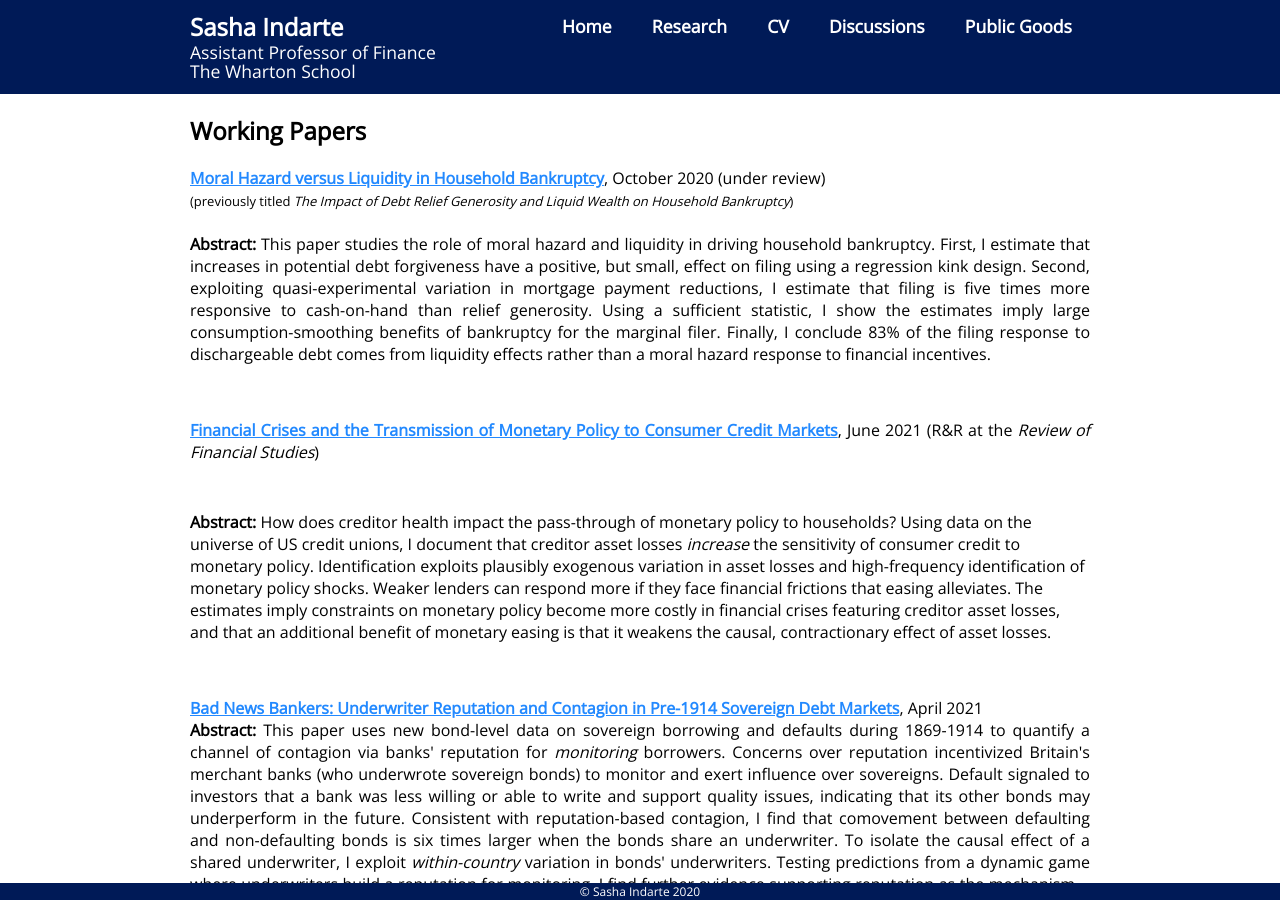
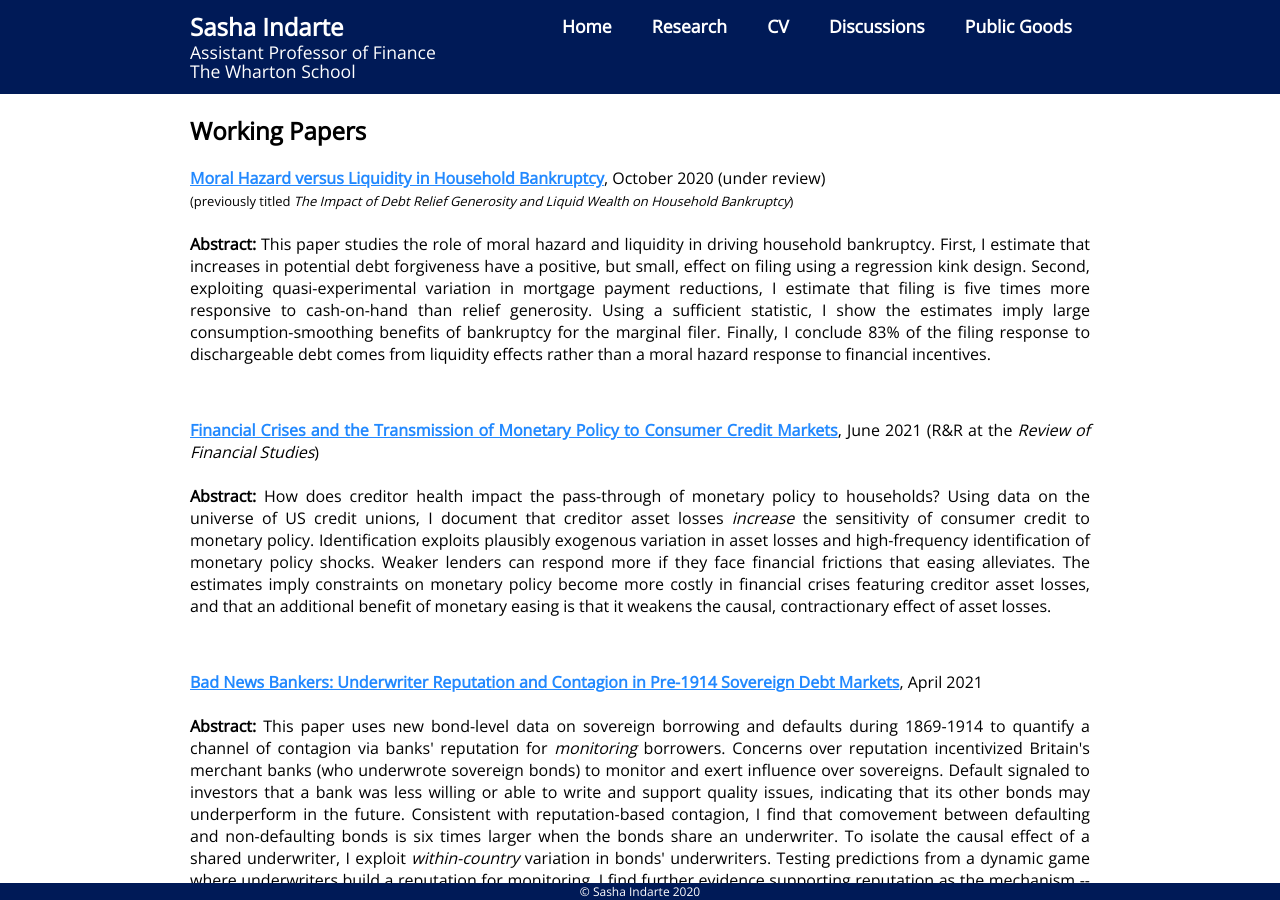
Before and after one commit to sashaindarte/sashaindarte.github.io, a Jekyll site: the page built from research/index.html, in a window 1280 px wide and 900 px high. Built offline with Jekyll 4.4.1, drawn with Linux system fonts in a browser that asks for light colours.

Commit message:
fixing spacing 2

```diff
--- a/research/index.html
+++ b/research/index.html
@@ -20,7 +20,7 @@ title: Sasha Indarte - Research
 
 		<p align="justify"> <a href = "/research/si_crises_monetary_policy.pdf">
 			<u><b>Financial Crises and the Transmission of Monetary Policy to Consumer Credit Markets</b></u></a>, June 2021 (R&R at the <i>Review of Financial Studies</i>)
-			<hr style="height:1px; visibility:hidden;" />
+			<br>
 			<br>
 			<b>Abstract:</b> How does creditor health impact the pass-through of monetary policy to households? Using data on the universe of US credit unions, I document that creditor asset losses <i>increase</i> the sensitivity of consumer credit to monetary policy. Identification exploits plausibly exogenous variation in asset losses and high-frequency identification of monetary policy shocks. Weaker lenders can respond more if they face financial frictions that easing alleviates. The estimates imply constraints on monetary policy become more costly in financial crises featuring creditor asset losses, and that an additional benefit of monetary easing is that it weakens the causal, contractionary effect of asset losses.
 		</p>
@@ -30,6 +30,7 @@ title: Sasha Indarte - Research
 		<p align="justify"> <a href = "/research/bad_news_bankers_SI.pdf">
 			<u><b>Bad News Bankers: Underwriter Reputation and Contagion in Pre-1914 Sovereign Debt Markets</b></u></a>, April 2021
 			<br>
+			<br>
 			<b>Abstract:</b> This paper uses new bond-level data on sovereign borrowing and defaults during 1869-1914 to quantify a channel of contagion via banks' reputation for <i>monitoring</i> borrowers. Concerns over reputation incentivized Britain's merchant banks (who underwrote sovereign bonds) to monitor and exert influence over sovereigns. Default signaled to investors that a bank was less willing or able to write and support quality issues, indicating that its other bonds may underperform in the future. Consistent with reputation-based contagion, I find that comovement between defaulting and non-defaulting bonds is six times larger when the bonds share an underwriter. To isolate the causal effect of a shared underwriter, I exploit <i>within-country</i> variation in bonds' underwriters. Testing predictions from a dynamic game where underwriters build a reputation for monitoring, I find further evidence supporting reputation as the mechanism -- as opposed to alternative explanations such as wealth effects. These findings highlight that the reputation of intermediaries that monitor and intervene in crises can be a powerful source of contagion unrelated to a borrower's fundamentals.
 		</p>
 
@@ -37,6 +38,7 @@ title: Sasha Indarte - Research
 
 		<p align="justify"> <a href = "/research/BI_social_ins_debt.pdf">
 			<u><b>The Impact of Social Insurance on Household Debt</b></u></a>, November 2020 (with <a href="http://www.gideon-bornstein.com/home">Gideon Bornstein</a>)
+			<br>
 			<br>
 			<b>Abstract:</b> This paper investigates how the expansion of social insurance affects households' accumulation of debt. Insurance can reduce reliance on debt by lessening the financial impact of adverse events like illness and job loss. But it can also weaken the motive to self-insure through savings, and households’ improved financial resilience can increase access to credit. Using two quasi-experimental research designs, we estimate the causal effect of expanded insurance on household debt, exploiting the staggered expansions of one of the largest US social insurance programs: Medicaid. We find that expanding Medicaid increased credit card borrowing by 2.2%. Decomposing this effect in a model of household borrowing, we show that increased credit supply in response to households' improved financial resilience fully accounts for this rise in borrowing and contributed to 17% of the total welfare gains of expanding Medicaid.
 		</p>
@@ -47,7 +49,6 @@ title: Sasha Indarte - Research
 
 		<p align = "justify">
 			<b>Explaining Racial Disparities in Personal Bankruptcy Outcomes</b> (with <a href="https://bronsonargyle.com/contact.html">Bronson Argyle</a>, <a href="http://www.beniverson.org/">Ben Iverson</a>, and <a href="https://mitmgmtfaculty.mit.edu/cpalmer/">Christopher Palmer</a>)
-		</p>
 
 		<br>
 
@@ -59,6 +60,7 @@ title: Sasha Indarte - Research
 		<p align = "justify">
 			<b> Financial Constraints and the Housing Ladder </b> (with <a href="https://sites.google.com/site/davidwberger/">David Berger</a> and <a href="https://sites.google.com/site/milbradt/">Konstantin Milbradt</a>)
 
+		</p>
 		<br>
 
 		<br>
```
